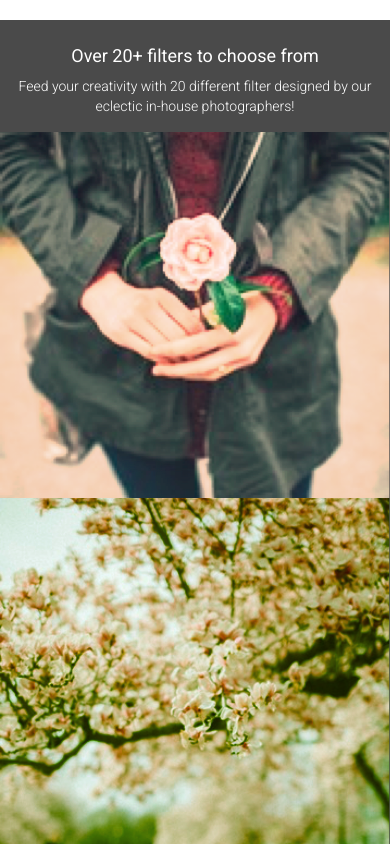
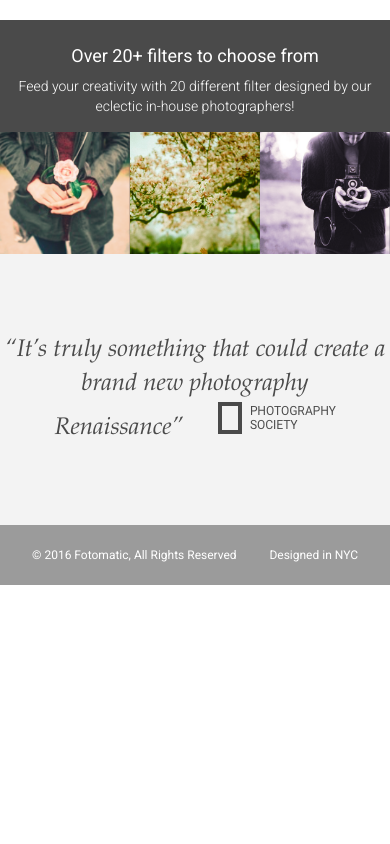
Before and after one commit to Wakodono/fotomatic, a plain HTML site: page index.html in a window 390 px wide. Shown: the part 1160-2004 px from the top of the page. After the commit the page ends 1745 px from the top, so only its background shows below. Drawn offline with Linux system fonts and the light colour scheme; a web font is replaced by a local one.

Commit message:
finishes responsive styling

```diff
--- a/index.html
+++ b/index.html
@@ -129,15 +129,21 @@
         </div>
       </div>
 
-      <!-- Quotes Section
-    <div id="quotes-section">
-      <div class="content center">
-        <span class="quote">“It’s truly something that could create a brand new photography Renaissance”</span>
-        <img class="quote-citation" src="./resources/images/photography-logo.png" />
+      <!-- Quotes Section -->
+      <div id="quotes-section">
+        <div class="content center">
+          <span class="quote"
+            >“It’s truly something that could create a brand new photography
+            Renaissance”</span
+          >
+          <img
+            class="quote-citation"
+            src="./resources/images/photography-logo.png"
+          />
+        </div>
       </div>
-    </div>
 
-    <!-- Footer -->
+      <!-- Footer -->
       <footer>
         <div class="content">
           <span class="copyright">© 2016 Fotomatic, All Rights Reserved</span>
--- a/resources/css/style.css
+++ b/resources/css/style.css
@@ -442,6 +442,7 @@ header .mobile {
 }
 
 #filters-section .images-container {
+  display: flex;
   max-width: 100%;
   padding: 0 1%;
 }
@@ -482,11 +483,11 @@ header .mobile {
   background-color: #f3f3f3;
 }
 
-#quotes-section content {
+#quotes-section .content {
   padding: 5rem 0;
 }
 
-#quotes-section quote {
+#quotes-section .quote {
   padding-right: 1.875rem;
   font-family: "Palatino", serif;
   font-size: 1.875rem;
@@ -504,7 +505,7 @@ header .mobile {
     padding: 1.875rem 0.625rem;
   }
 
-  #quotes-section quote {
+  #quotes-section .quote {
     font-size: 1.5rem;
     line-height: 1.4;
   }
```
